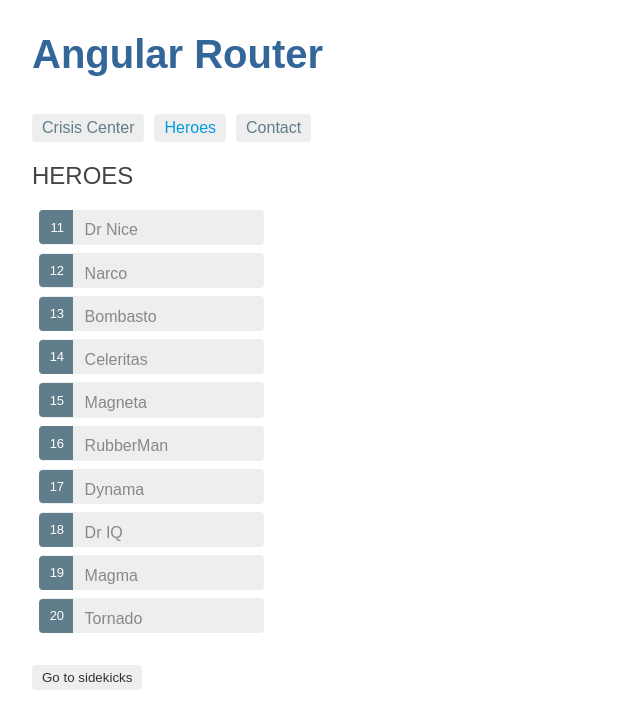
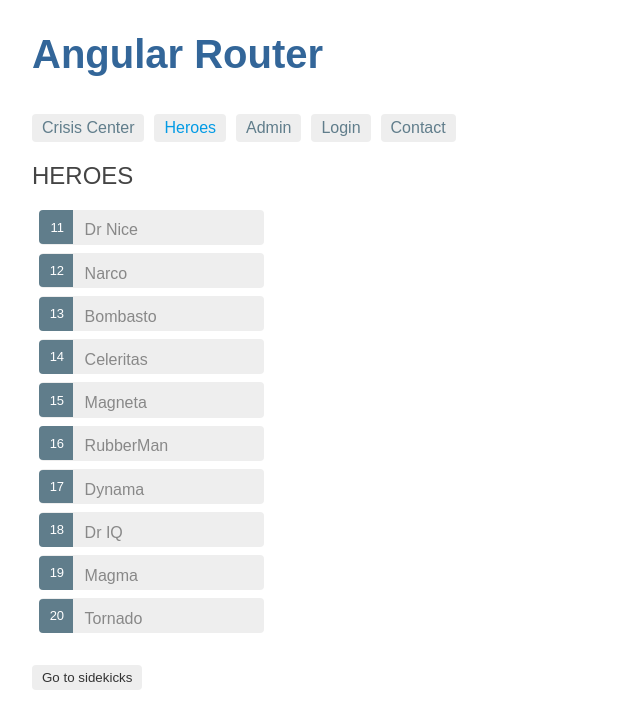
Before and after one commit to Demiara/demo-angular-routing, an Angular app: page /superheroes in a window 1280 px wide. Shown: the top 728 px of the page, without its empty margins (0-640 px from the left). Built offline with nearby package versions, Linux system fonts and the light colour scheme.

Commit message:
CanActivateChild interface implementation for AdminComponent descendants

```diff
--- a/src/app/admin/admin-routing.module.ts
+++ b/src/app/admin/admin-routing.module.ts
@@ -1,4 +1,5 @@
 import { AdminComponent } from './admin/admin.component';
+import { AdminDashboardComponent } from './admin-dashboard/admin-dashboard.component';
 import { AuthGuard } from '../auth/auth.guard';
 import { NgModule } from '@angular/core';
 import { RouterModule, Routes } from '@angular/router';
@@ -8,6 +9,13 @@ const routes: Routes = [
         path: '',
         component: AdminComponent,
         canActivate: [AuthGuard],
+        children: [
+            {
+                path: '',
+                canActivateChild: [AuthGuard],
+                children: [{ path: '', component: AdminDashboardComponent }],
+            },
+        ],
     },
 ];
 
--- a/src/app/app.component.html
+++ b/src/app/app.component.html
@@ -2,6 +2,8 @@
 <nav>
     <a [routerLink]="['/crisis-center']" routerLinkActive="active">Crisis Center</a>
     <a [routerLink]="['/superheroes']" routerLinkActive="active">Heroes</a>
+    <a [routerLink]="['/admin']" routerLinkActive="active">Admin</a>
+    <a [routerLink]="['/login']" routerLinkActive="active">Login</a>
     <a [routerLink]="[{ outlets: { popup: ['compose'] } }]">Contact</a>
 </nav>
 <div [@routeAnimation]="getAnimationData(routerOutlet)">
--- a/src/app/auth/auth.guard.ts
+++ b/src/app/auth/auth.guard.ts
@@ -16,9 +16,9 @@ import {
 @Injectable({
     providedIn: 'root',
 })
-export class AuthGuard implements CanActivate {
+export class AuthGuard implements CanActivate, CanActivateChild {
     constructor(private authService: AuthService, private router: Router) {}
-    canActivate(
+    public canActivate(
         next: ActivatedRouteSnapshot,
         state: RouterStateSnapshot,
     ): Observable<boolean | UrlTree> | Promise<boolean | UrlTree> | boolean | UrlTree {
@@ -34,4 +34,10 @@ export class AuthGuard implements CanActivate {
         this.router.navigate(['/login']);
         return false;
     }
+    public canActivateChild(
+        route: ActivatedRouteSnapshot,
+        state: RouterStateSnapshot,
+    ): Observable<boolean | UrlTree> | Promise<boolean | UrlTree> | boolean | UrlTree {
+        return this.canActivate(route, state);
+    }
 }
```
